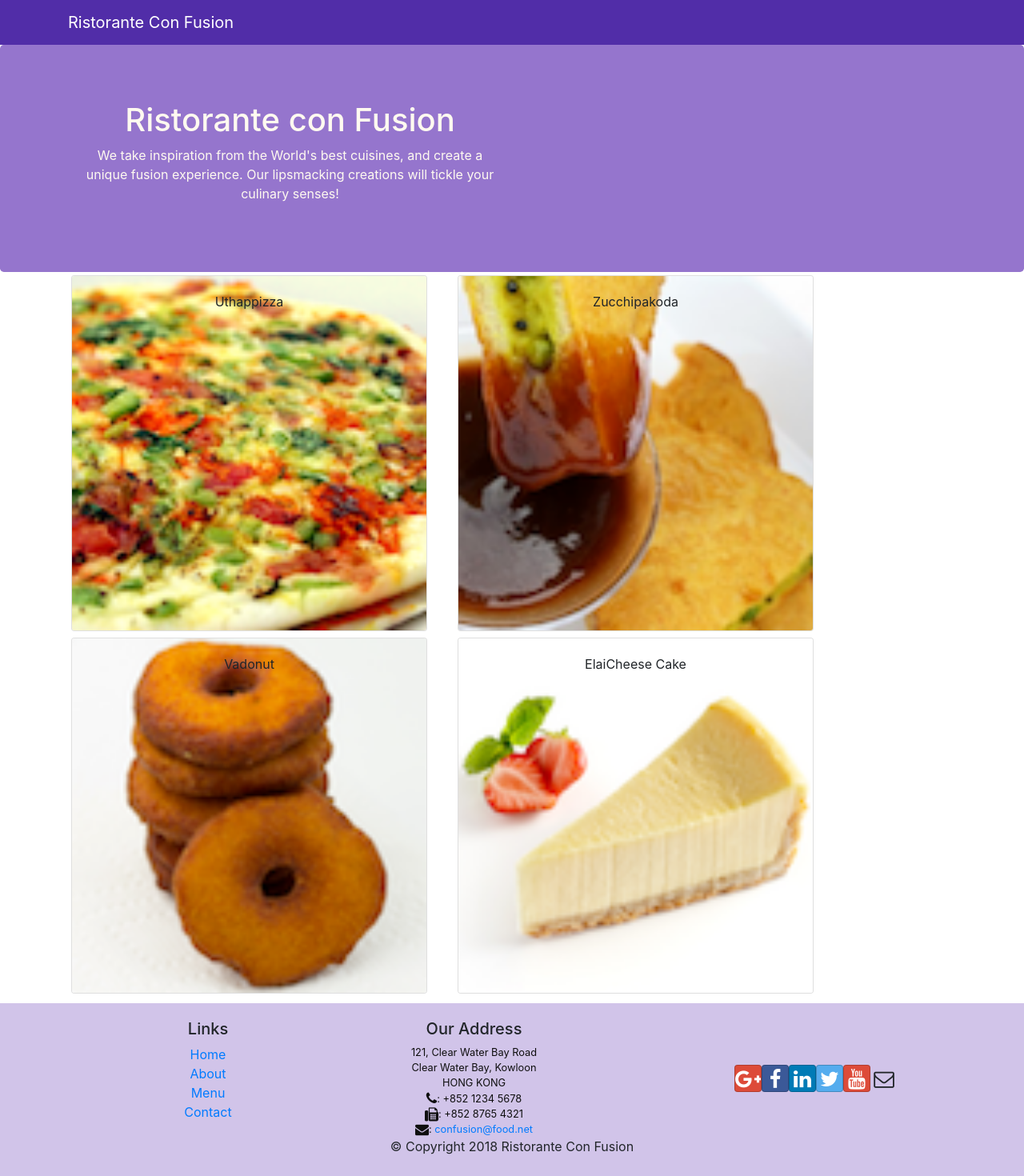
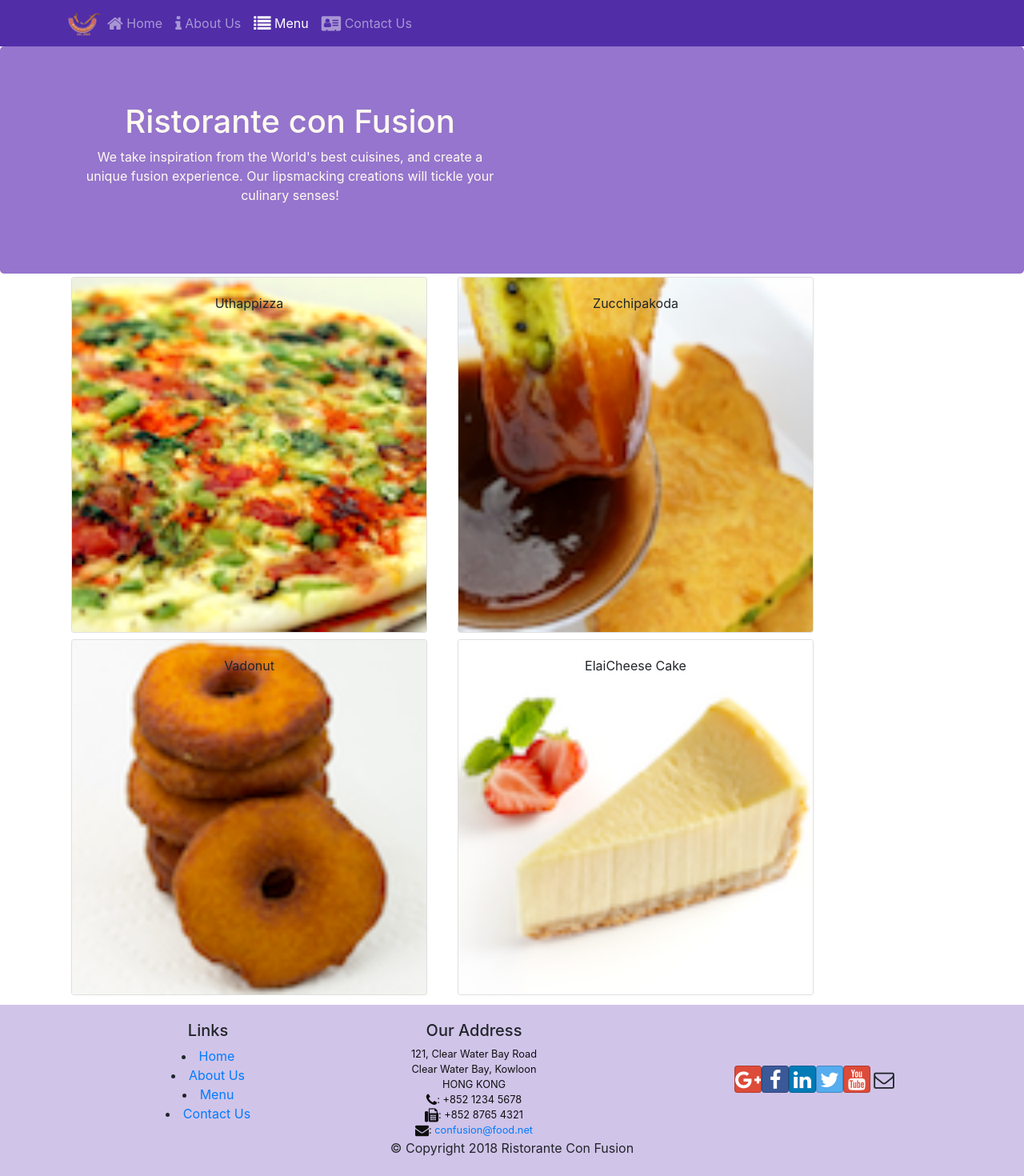
Before and after one commit to Spring-dot/React-confusion, a React (Create React App) app in the folder react/confusion/: page /menu in a window 1280 px wide. Shown: the top 1470 px of the page at 80% size. Built offline with nearby package versions, Linux system fonts and the light colour scheme.

Commit message:
added routing

```diff
--- a/react/confusion/package.json
+++ b/react/confusion/package.json
@@ -11,6 +11,7 @@
     "font-awesome": "^4.7.0",
     "react": "^16.13.1",
     "react-dom": "^16.13.1",
+    "react-router-dom": "^5.2.0",
     "react-scripts": "^3.4.3",
     "reactstrap": "^8.5.1"
   },
--- a/react/confusion/src/App.js
+++ b/react/confusion/src/App.js
@@ -1,7 +1,9 @@
 import React, { Component } from 'react';
+import { BrowserRouter } from 'react-router-dom';
 import logo from './logo.svg';
 import './App.css';
 import Main from './components/MainComponent';
+
 
 
 class App extends Component {
@@ -9,6 +11,7 @@ class App extends Component {
 
   render() {
    return (
+     <BrowserRouter>
       <div className="App">
        <Main />
 
@@ -16,6 +19,8 @@ class App extends Component {
       </div>
 
 
+     </BrowserRouter>
+
    );
   }
 }
--- a/react/confusion/src/components/FooterComponent.js
+++ b/react/confusion/src/components/FooterComponent.js
@@ -1,4 +1,5 @@
 import React from 'react';
+import { Link } from 'react-router-dom';
 
 function Footer(props) {
     return(
@@ -7,12 +8,10 @@ function Footer(props) {
             <div className="row justify-content-center">
                 <div className="col-4 offset-1 col-sm-2">
                     <h5>Links</h5>
-                    <ul className="list-unstyled">
-                        <li><a href="#">Home</a></li>
-                        <li><a href="#">About</a></li>
-                        <li><a href="#">Menu</a></li>
-                        <li><a href="contactus.html">Contact</a></li>
-                    </ul>
+                    <li><Link to='/home'>Home</Link></li>
+                        <li><Link to='/aboutus'>About Us</Link></li>
+                        <li><Link to='/menu'>Menu</Link></li>
+                        <li><Link to='/contactus'>Contact Us</Link></li>
                 </div>
                 <div className="col-7 col-sm-5">
                     <h5>Our Address</h5>
--- a/react/confusion/src/components/HeaderComponent.js
+++ b/react/confusion/src/components/HeaderComponent.js
@@ -1,13 +1,46 @@
 import React, { Component } from 'react';
-import { Navbar, NavbarBrand, Jumbotron } from 'reactstrap';
+import { Nav, Navbar, NavbarBrand, NavbarToggler, Collapse, NavItem, Jumbotron } from 'reactstrap';
+import { NavLink } from 'react-router-dom';
 
 class Header extends Component {
+    constructor(props) {
+        super(props);
+
+        this.toggleNav = this.toggleNav.bind(this);
+        this.state = {
+          isNavOpen: false
+        };
+      }
+
+      toggleNav() {
+        this.setState({
+          isNavOpen: !this.state.isNavOpen
+        });
+      }
+
     render() {
         return(
-    <React.Fragment>
-      <Navbar dark>
+            <div>
+                <Navbar dark expand="md">
                     <div className="container">
-            <NavbarBrand href="/">Ristorante Con Fusion</NavbarBrand>
+                        <NavbarToggler onClick={this.toggleNav} />
+                        <NavbarBrand className="mr-auto" href="/"><img src='assets/images/logo.png' height="30" width="41" alt='Ristorante Con Fusion' /></NavbarBrand>
+                        <Collapse isOpen={this.state.isNavOpen} navbar>
+                            <Nav navbar>
+                            <NavItem>
+                                <NavLink className="nav-link"  to='/home'><span className="fa fa-home fa-lg"></span> Home</NavLink>
+                            </NavItem>
+                            <NavItem>
+                                <NavLink className="nav-link" to='/aboutus'><span className="fa fa-info fa-lg"></span> About Us</NavLink>
+                            </NavItem>
+                            <NavItem>
+                                <NavLink className="nav-link"  to='/menu'><span className="fa fa-list fa-lg"></span> Menu</NavLink>
+                            </NavItem>
+                            <NavItem>
+                                <NavLink className="nav-link" to='/contactus'><span className="fa fa-address-card fa-lg"></span> Contact Us</NavLink>
+                            </NavItem>
+                            </Nav>
+                        </Collapse>
                     </div>
                 </Navbar>
                 <Jumbotron>
@@ -20,9 +53,10 @@ class Header extends Component {
                         </div>
                     </div>
                 </Jumbotron>
-    </React.Fragment>
+            </div>
         );
     }
 }
 
+
 export default Header;
--- /dev/null
+++ b/react/confusion/src/components/HomeComponent.js
@@ -0,0 +1,11 @@
+import React from 'react';
+
+function Home(props) {
+    return(
+      <div className="container">
+        <h4>Home</h4>
+      </div>
+    );
+}
+
+export default Home;
--- a/react/confusion/src/components/MainComponent.js
+++ b/react/confusion/src/components/MainComponent.js
@@ -3,6 +3,8 @@ import Menu from './MenuComponent';
 import Header from './HeaderComponent';
 import Footer from './FooterComponent';
 import { DISHES } from '../shared/dishes';
+import Home from './HomeComponent';
+import { Switch, Route, Redirect } from 'react-router-dom';
 
 class Main extends Component {
     constructor(props){
@@ -15,14 +17,31 @@ class Main extends Component {
 
 
     render() {
+
+        const HomePage = () => {
+            return (
+                <Home />
+            );
+
+        }
         return (
             <div>
              <Header />
-             <Menu dishes ={this.state.dishes} />
+             <Switch>
+              <Route path='/home' component={HomePage} />
+              <Route exact path='/menu' component={() => <Menu dishes={this.state.dishes} />} />
+              <Redirect to="/home" />
+             </Switch>
+
              <Footer />
             </div>
         );
+
     }
+
 }
 
+
+
+
 export default Main;
```
Also changed, not shown: 1 other file (tests, documents, lock files or other folders). Lines whose indentation alone changed are shown as unchanged.
